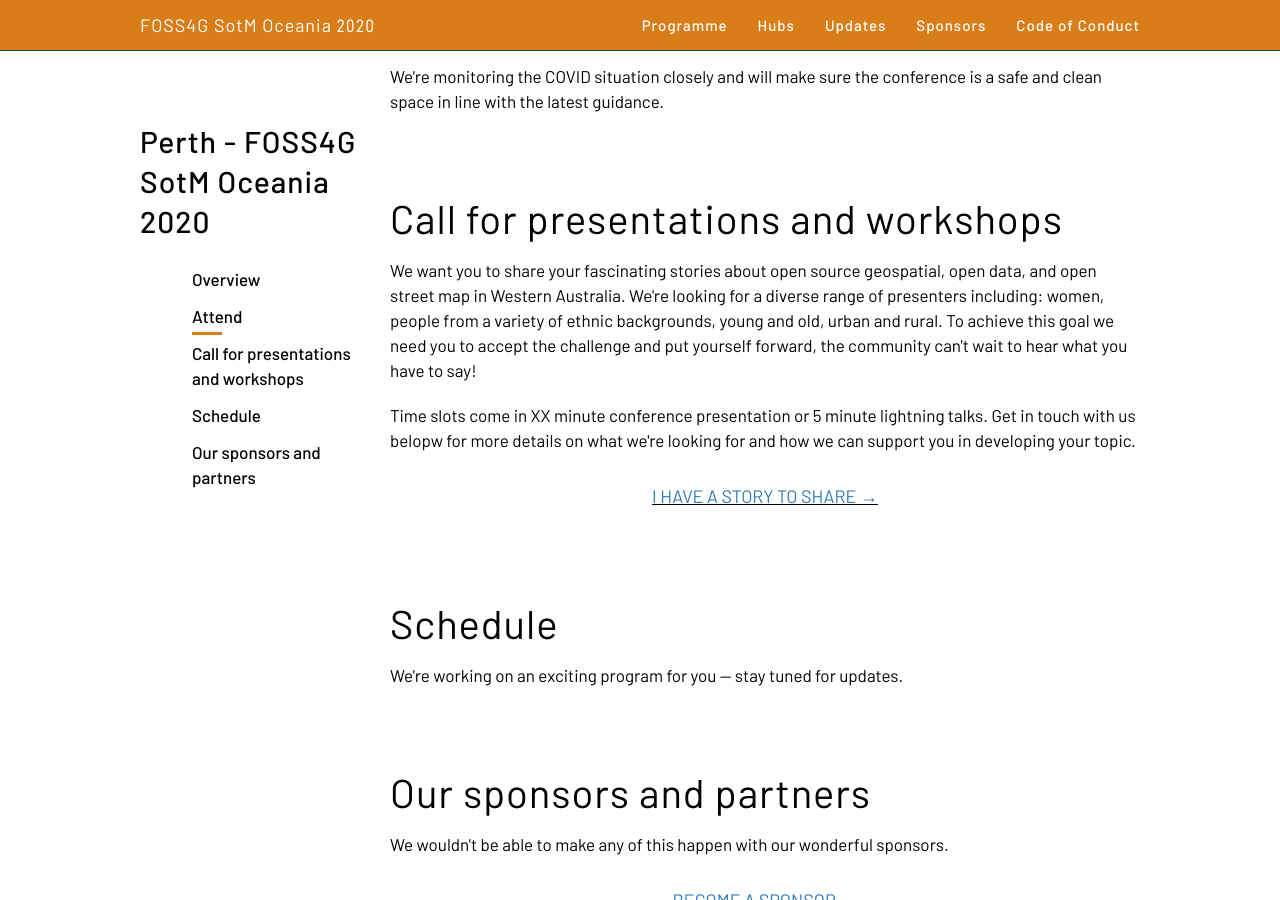
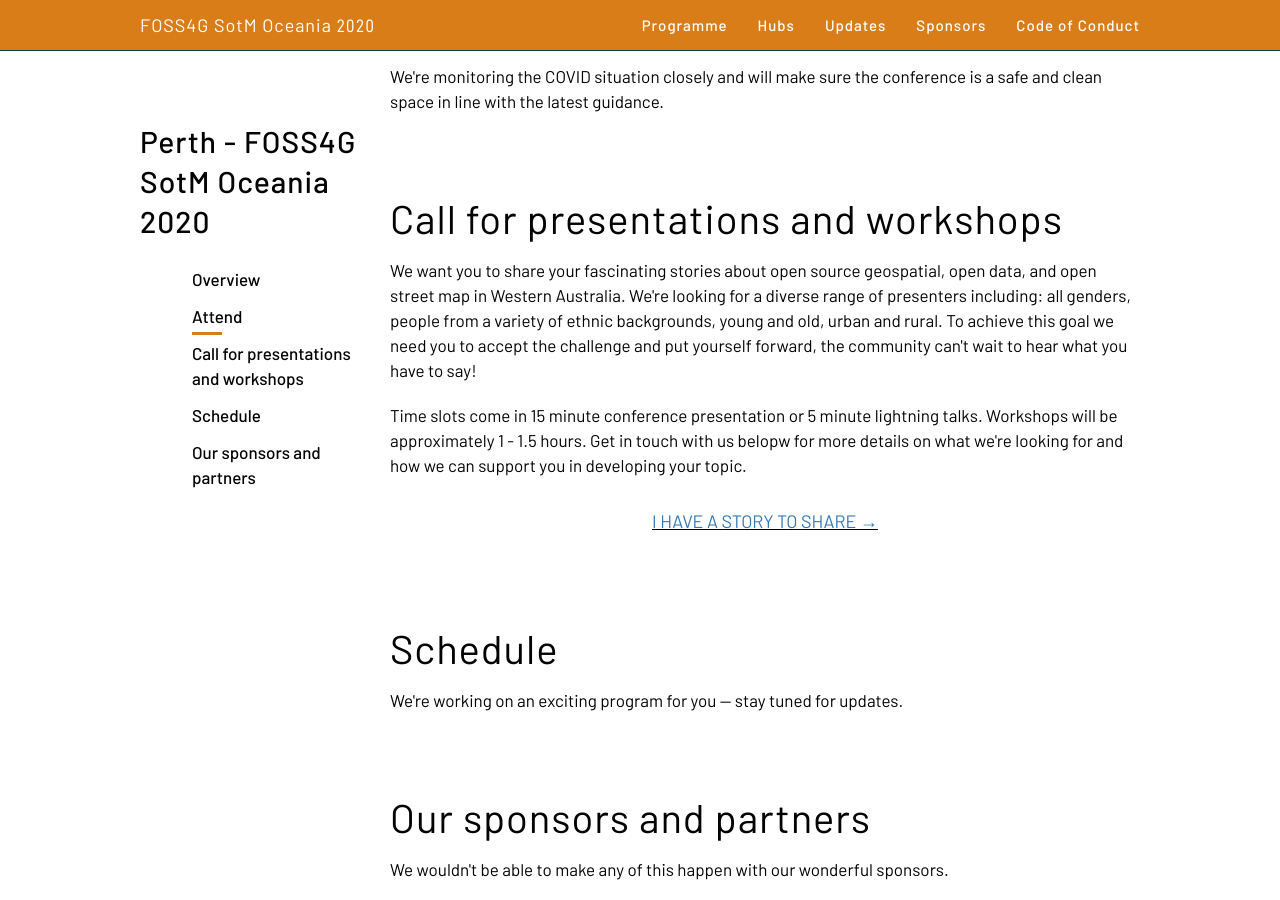
Before and after one commit to osgeo-oceania/foss4g-sotm-oceania-2020, a Jekyll site: the page built from hubs/perth/index.html, in a window 1280 px wide and 900 px high, scrolled down 2263 px. Built offline with Jekyll 4.4.1, drawn with Linux system fonts in a browser that asks for light colours.

Commit message:
Updates to the Call for presentations and workshops

```diff
--- a/hubs/perth/index.html
+++ b/hubs/perth/index.html
@@ -168,12 +168,14 @@
 
     <p>
         We want you to share your fascinating stories about open source geospatial, open data, and open
-        street map in Western Australia. We're looking for a diverse range of presenters including: women, people from
+        street map in Western Australia. We're looking for a diverse range of presenters including: all genders, people
+        from
         a variety of ethnic backgrounds, young and old, urban and rural. To achieve this goal we need you to
         accept the challenge and put yourself forward, the community can't wait to hear what you have to say!
     </p>
     <p>
-        Time slots come in XX minute conference presentation or 5 minute lightning talks. Get in touch with us belopw
+        Time slots come in 15 minute conference presentation or 5 minute lightning talks. Workshops will be
+        approximately 1 - 1.5 hours. Get in touch with us belopw
         for more details on what we're looking for and how we can support you in developing your topic.
     </p>
     <p>
```
